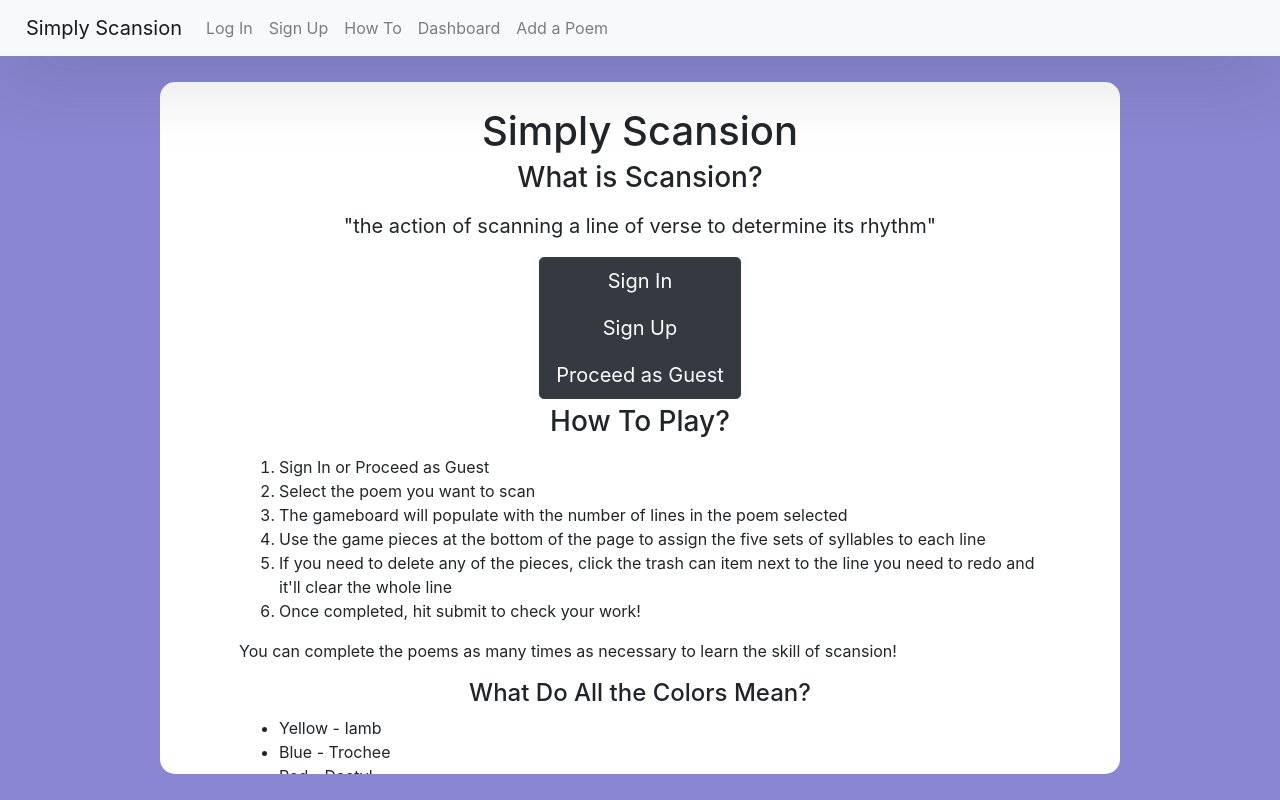
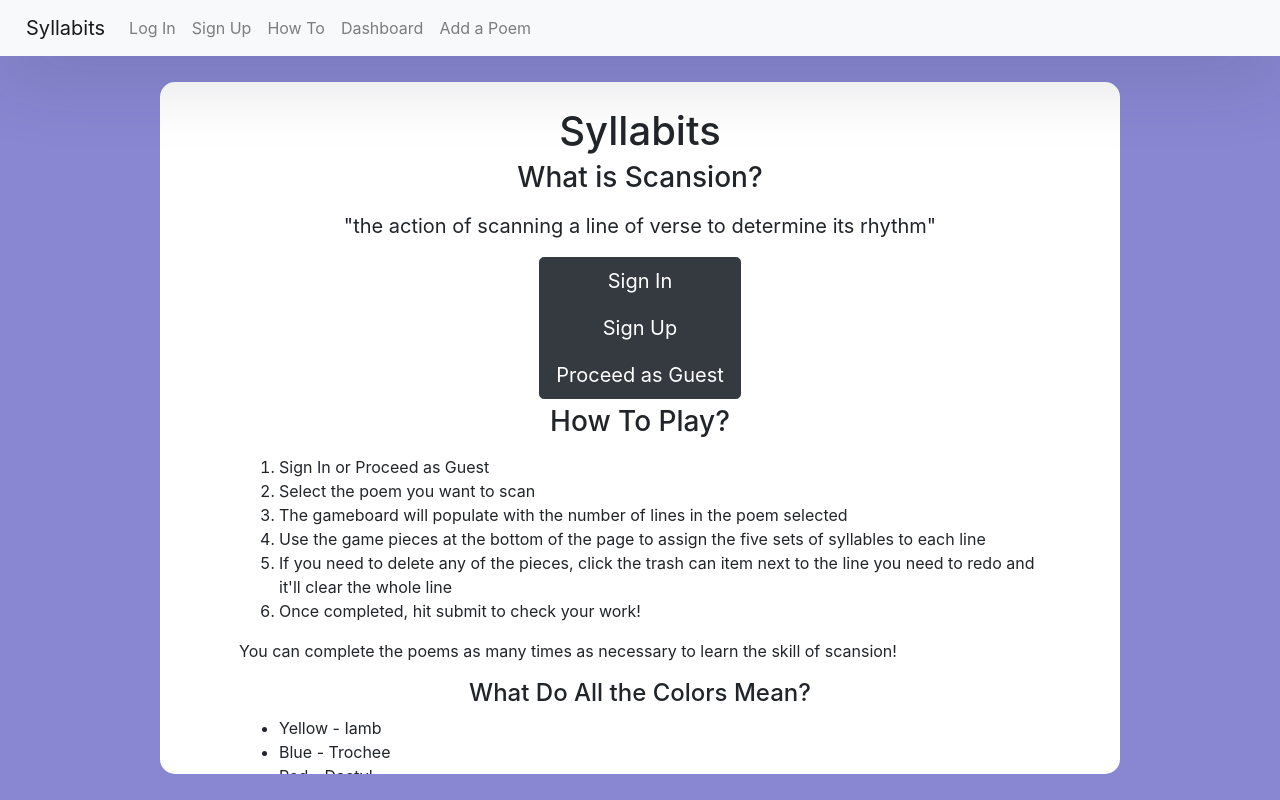
Before and after one commit to CS495-Group007/PoetryCode, a React (Create React App) app in the folder poetry-app/: page / in a window 1280 px wide. Built offline with nearby package versions, Linux system fonts and the light colour scheme.

Commit message:
name change

```diff
--- a/poetry-app/public/index.html
+++ b/poetry-app/public/index.html
@@ -24,7 +24,7 @@
       work correctly both with client-side routing and a non-root public URL.
       Learn how to configure a non-root public URL by running `npm run build`.
     -->
-    <title>Simply Scansion</title>
+    <title>Syllabits</title>
   </head>
   <body>
     <noscript>You need to enable JavaScript to run this app.</noscript>
--- a/poetry-app/src/App.js
+++ b/poetry-app/src/App.js
@@ -19,7 +19,7 @@ function App() {
       <div className="App">
         {/*Navigation Bar*/}
         <Navbar bg="light" expand="lg">
-          <Navbar.Brand href="/">Simply Scansion</Navbar.Brand>
+          <Navbar.Brand href="/">Syllabits</Navbar.Brand>
           <Navbar.Toggle aria-controls="basic-navbar-nav" />
           <Navbar.Collapse id="responsive-navbar-nav">
             <Nav>
--- a/poetry-app/src/Components/Home.js
+++ b/poetry-app/src/Components/Home.js
@@ -24,7 +24,7 @@ class Home extends Component {
                         <Row>
                             <Col>
                                 <figure class="text-center">
-                                    <h1>Simply Scansion</h1>
+                                    <h1>Syllabits</h1>
                                     <h3>What is Scansion?</h3>
                                     <blockquote class ="blockquote">
                                         <p>"the action of scanning a line of verse to determine its rhythm"</p>
```
